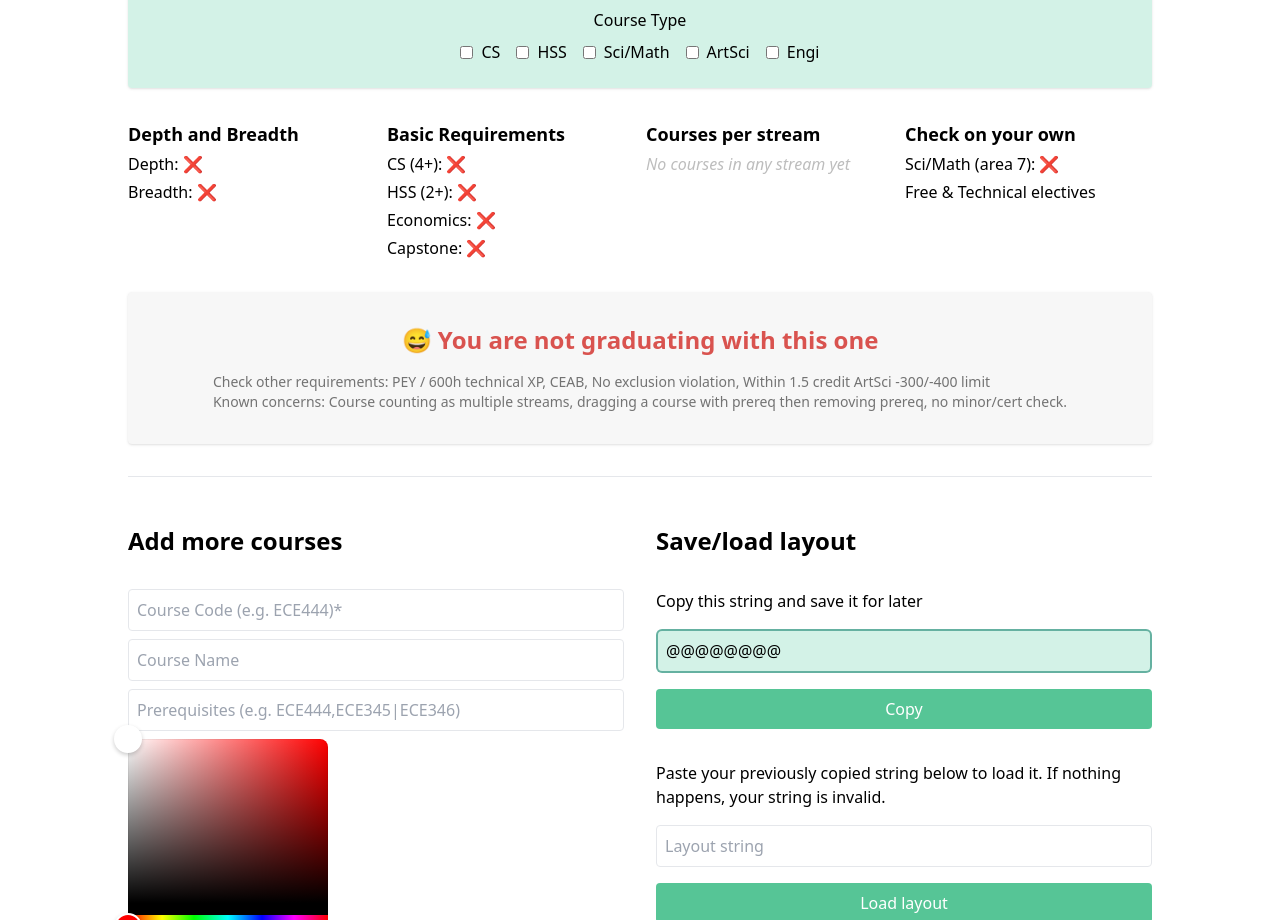
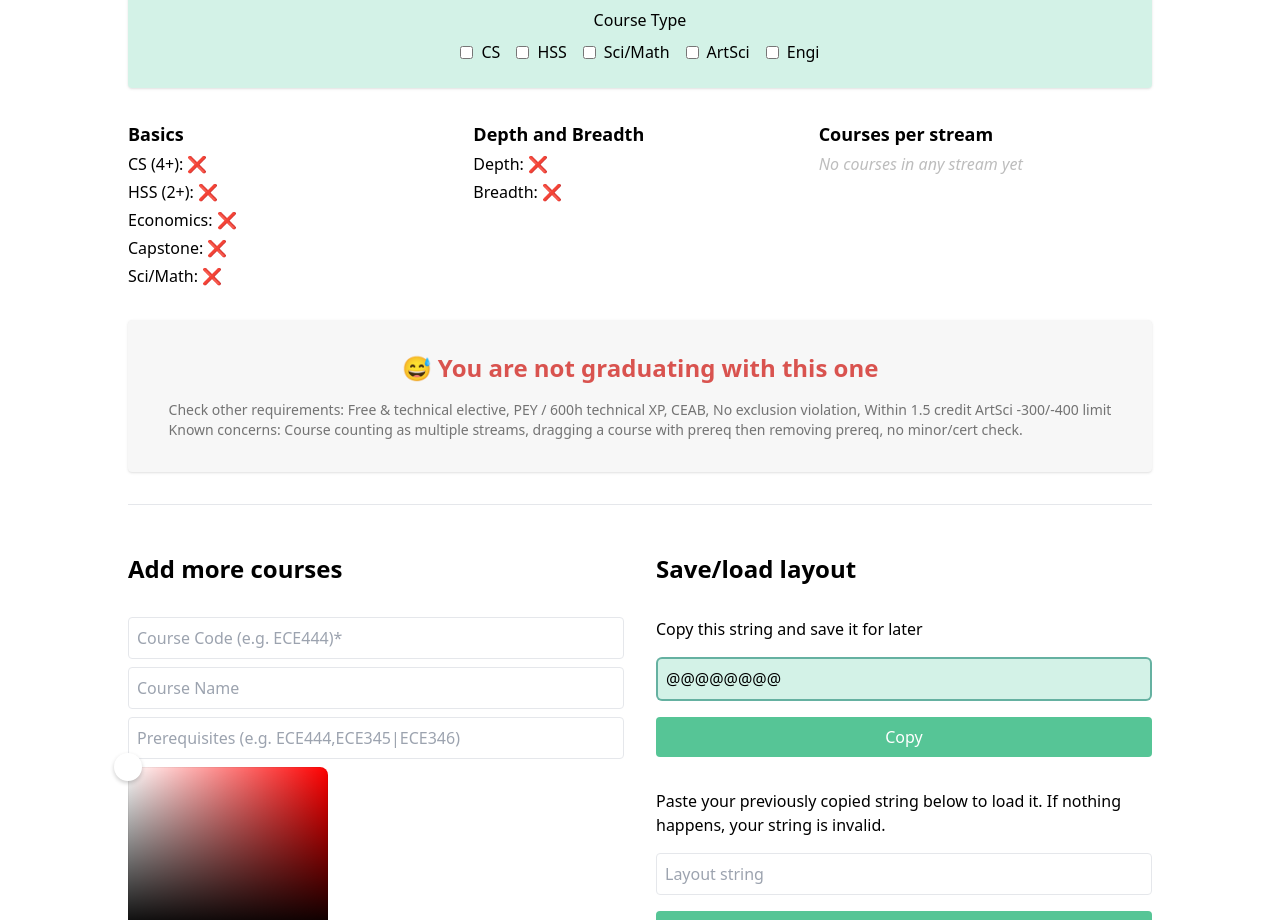
Before and after one commit to sunnwydays/ecepathmaker, a React (Vite) app: page / in a window 1280 px wide. Shown: the part 920-1840 px from the top of the page. Built offline with nearby package versions, Linux system fonts and the light colour scheme.

Commit message:
Remove "Check on your own" section in graduation criteria

```diff
--- a/src/components/WillYouGraduate.tsx
+++ b/src/components/WillYouGraduate.tsx
@@ -17,7 +17,17 @@ const WillYouGraduate: FC<WillYouGraduateProps> = ({ conditions }) => {
 
     return (
         <div className="mt-8">
-            <div className="grid lg:grid-cols-4 grid-cols-2 gap-3">
+            <div className="grid grid-cols-3 gap-3">
+                <div>
+                    <h3 className="text-lg font-semibold mb-1">Basics</h3>
+                    <ul className="space-y-1">
+                        <li>CS (4+): {conditions.hasCS ? '✅' : '❌'}</li>
+                        <li>HSS (2+): {conditions.hasHSS ? '✅' : '❌'}</li>
+                        <li>Economics: {conditions.hasEconomics ? '✅' : '❌'}</li>
+                        <li>Capstone: {conditions.hasCapstone ? '✅' : '❌'}</li>
+                        <li>Sci/Math: { conditions.hasSciMath ? '✅' : '❌' }</li>
+                    </ul>
+                </div>
                 <div>
                     <h3 className="text-lg font-semibold mb-1">Depth and Breadth</h3>
                     <ul className='space-y-1'>
@@ -28,15 +38,6 @@ const WillYouGraduate: FC<WillYouGraduateProps> = ({ conditions }) => {
                         {conditions.breadthStreams?.length > 0 &&
                             <li>Breadth streams: {conditions.breadthStreams?.join(', ')}</li>}
                         {conditions.ceOrEE && <li>You are <b className='font-semibold'>{conditions.ceOrEE === 'CE' ? 'CE 🖥' : 'EE 🔌'}</b></li>}
-                    </ul>
-                </div>
-                <div>
-                    <h3 className="text-lg font-semibold mb-1">Basic Requirements</h3>
-                    <ul className="space-y-1">
-                        <li>CS (4+): {conditions.hasCS ? '✅' : '❌'}</li>
-                        <li>HSS (2+): {conditions.hasHSS ? '✅' : '❌'}</li>
-                        <li>Economics: {conditions.hasEconomics ? '✅' : '❌'}</li>
-                        <li>Capstone: {conditions.hasCapstone ? '✅' : '❌'}</li>
                     </ul>
                 </div>
                 <div>
@@ -55,19 +56,12 @@ const WillYouGraduate: FC<WillYouGraduateProps> = ({ conditions }) => {
                         <p className="text-neutral3 italic">No courses in any stream yet</p>
                     )}
                 </div>
-                <div>
-                    <h3 className="text-lg font-semibold mb-1">Check on your own</h3>
-                    <ul className="space-y-1">
-                        <li>Sci/Math (area 7): { conditions.hasSciMath ? '✅' : '❌' }</li>
-                        <li>Free & Technical electives</li>
-                    </ul>
-                </div>
             </div>
             <div className='mt-8 p-8 flex flex-col items-center justify-center w-full bg-neutral1 rounded shadow'>
                 { graduation ? <h2 className="text-2xl font-semibold text-green3">🎓 You graduate</h2>
                 : <h2 className="text-2xl font-semibold text-comp3">😅 You are not graduating with this one</h2> }
                 <div className='text-neutral-500 mt-4 text-sm'>
-                    <p>Check other requirements: PEY / 600h technical XP, CEAB, No exclusion violation, Within 1.5 credit ArtSci -300/-400 limit</p>
+                    <p>Check other requirements: Free & technical elective, PEY / 600h technical XP, CEAB, No exclusion violation, Within 1.5 credit ArtSci -300/-400 limit</p>
                     <p>Known concerns: Course counting as multiple streams, dragging a course with prereq then removing prereq, no minor/cert check.</p>
                 </div>
             </div>
```
